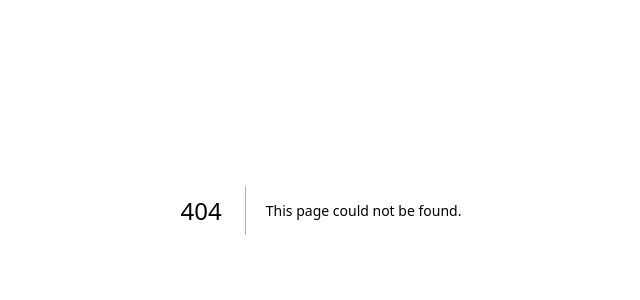
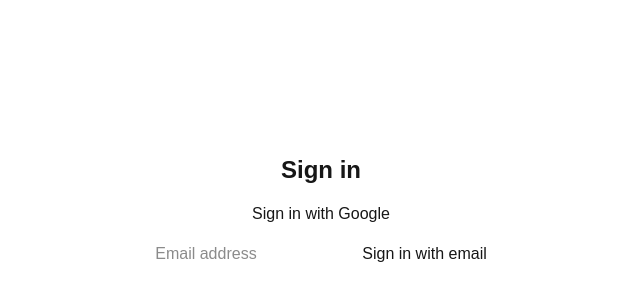
Before and after one commit to sabaudianin/starter-template-next, a Next.js app: page /login in a window 1280 px wide. Before the commit this address had no page. Shown: the part 190-490 px from the top of the page, without its empty margins (319-959 px from the left). Built offline with nearby package versions, Linux system fonts and the light colour scheme; no server answers.

Commit message:
add server action lauth sighOut, signIn

```diff
--- /dev/null
+++ b/src/app/actions/auth.ts
@@ -0,0 +1,17 @@
+// src/app/actions/auth.ts
+"use server";
+
+import { signIn, signOut } from "@/auth";
+
+export async function signInWithGoogle() {
+  await signIn("google", { redirectTo: "/dashboard" });
+}
+
+export async function signInWithEmail(formData: FormData) {
+  const email = formData.get("email") as string;
+  await signIn("resend", { email, redirectTo: "/dashboard" });
+}
+
+export async function signOutUser() {
+  await signOut({ redirectTo: "/" });
+}
--- /dev/null
+++ b/src/app/login/page.tsx
@@ -0,0 +1,27 @@
+import { signIn } from "@/auth"
+
+export default function LoginPage() {
+    return (
+        <div className="flex flex-col gap-4 items-center justify-center min-h-screen">
+            <h1 className="text-2xl font-semibold">Sign in</h1>
+
+            <form action={async () => {
+                "use server"
+                await signIn("google", { redirectTo: "/dashboard" })
+            }}>
+                <button type="submit">Sign in with Google</button>
+            </form>
+
+            <form action={async (formData: FormData) => {
+                "use server"
+                await signIn("resend", {
+                    email: formData.get("email") as string,
+                    redirectTo: "/dashboard",
+                })
+            }}>
+                <input name="email" type="email" placeholder="Email address" />
+                <button type="submit">Sign in with email</button>
+            </form>
+        </div>
+    )
+}
```
